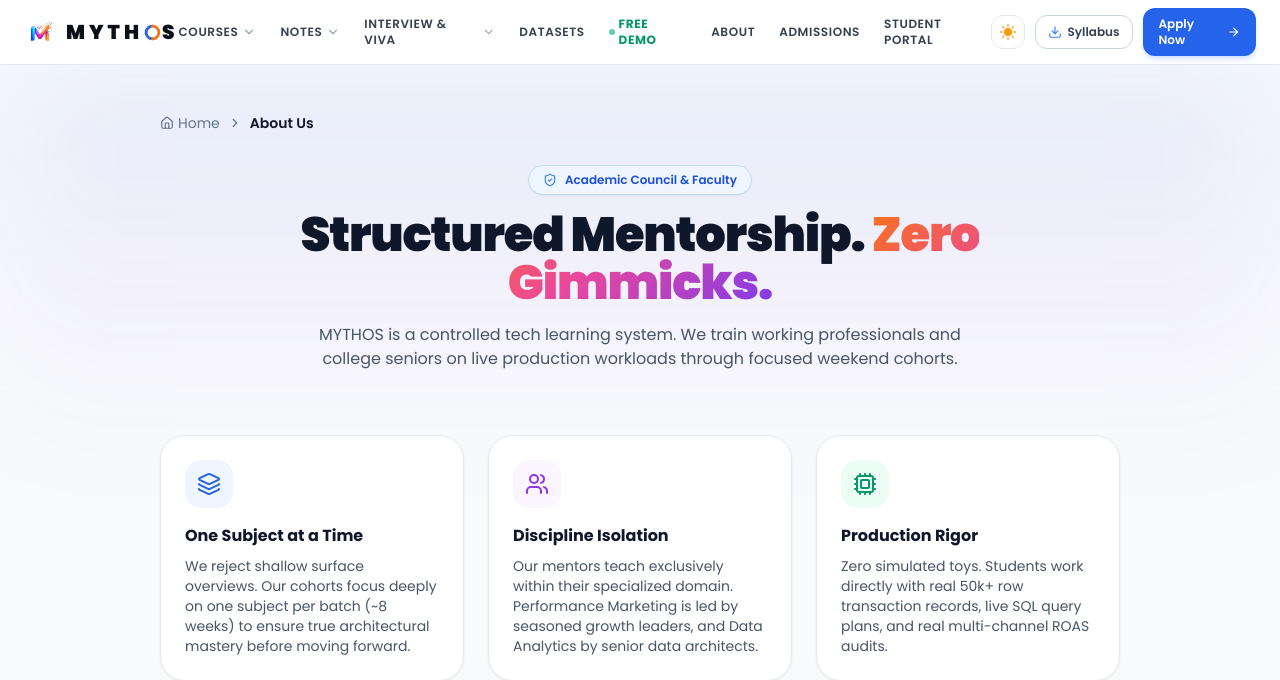
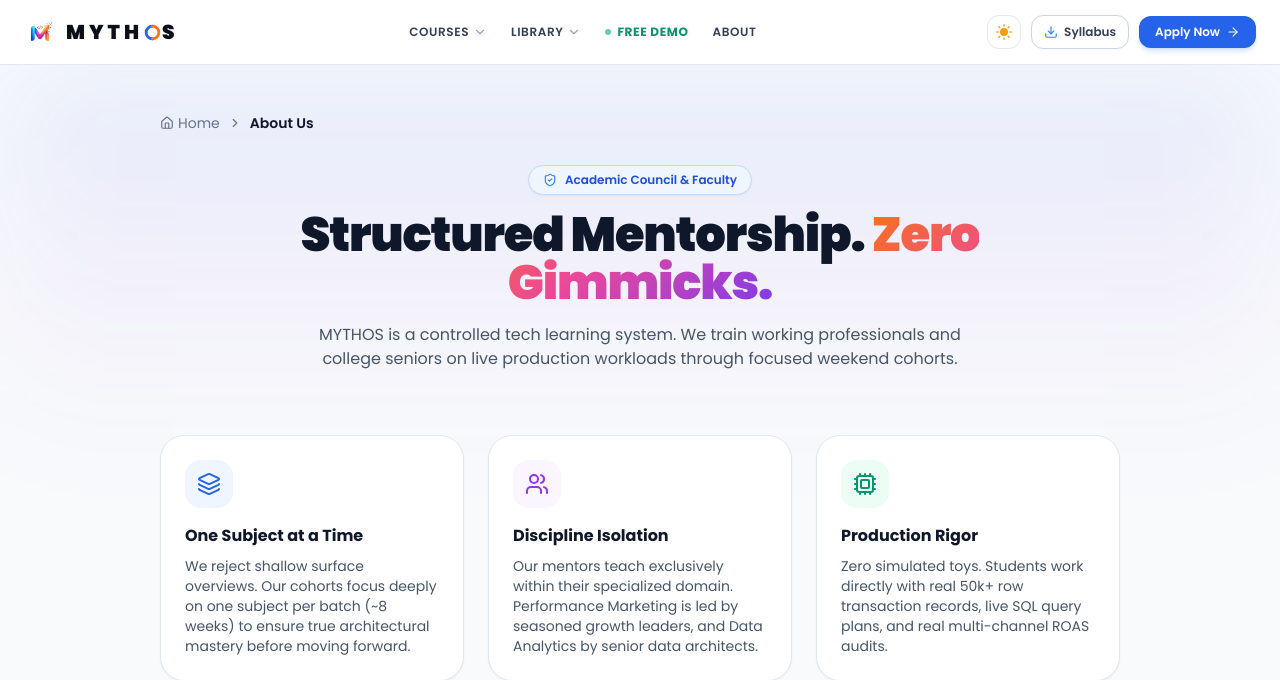
Before and after one commit to Shubham496/portfolio, a FastAPI app: page /about in a window 1280 px wide. Shown: the top 680 px of the page. Run offline with FastAPI, Linux system fonts and the light colour scheme; some libraries are stand-ins or nearby versions.

Commit message:
feat(navbar): streamline header navigation and codify decoupled vault OER curation strategy

```diff
--- a/app/templates/partials/navbar.html
+++ b/app/templates/partials/navbar.html
@@ -14,7 +14,7 @@
         </a>
 
         <!-- Desktop Navigation: Multi-Page Navigation with Hover Dropdowns -->
-        <nav class="hidden xl:flex items-center space-x-6 text-xs uppercase tracking-wider font-semibold text-slate-700 dark:text-slate-300">
+        <nav class="hidden lg:flex items-center space-x-6 text-xs uppercase tracking-wider font-semibold text-slate-700 dark:text-slate-300">
 
             <!-- 1. Courses Dropdown -->
             <div class="relative group py-4">
@@ -56,81 +56,63 @@
                 </div>
             </div>
 
-            <!-- 2. Notes & Guides Dropdown -->
+            <!-- 2. Consolidated Library & Resources Dropdown -->
             <div class="relative group py-4">
                 <a href="/library" class="flex items-center gap-1 hover:text-blue-600 dark:hover:text-blue-400 transition-colors focus:outline-none">
-                    <span>Notes</span>
+                    <span>Library</span>
                     <i data-lucide="chevron-down" class="w-3.5 h-3.5 text-slate-400 group-hover:rotate-180 transition-transform"></i>
                 </a>
-                <div class="absolute top-full left-0 w-72 pt-1 opacity-0 invisible group-hover:opacity-100 group-hover:visible transition-all duration-150 z-50">
+                <div class="absolute top-full left-0 w-80 pt-1 opacity-0 invisible group-hover:opacity-100 group-hover:visible transition-all duration-150 z-50">
                     <div class="p-3 bg-white dark:bg-slate-900 border border-slate-200 dark:border-slate-800 rounded-2xl shadow-xl normal-case space-y-1">
-                        <div class="text-[10px] font-bold uppercase tracking-wider text-slate-400 px-3 py-1">Comprehensive Study Notes</div>
-                        <a href="/library/sql?vertical=notes" class="flex items-center gap-2.5 p-2 rounded-lg hover:bg-slate-100 dark:hover:bg-slate-800 text-xs font-semibold text-slate-900 dark:text-slate-200">
-                            <i data-lucide="database" class="w-4 h-4 text-blue-500"></i> SQL Relational Notes
+                        <div class="text-[10px] font-bold uppercase tracking-wider text-slate-400 px-3 py-1">Free Learning Resources</div>
+                        <a href="/library" class="flex items-start gap-3 p-2 rounded-xl hover:bg-slate-100 dark:hover:bg-slate-800 transition-colors">
+                            <div class="w-7 h-7 rounded-lg bg-blue-100 dark:bg-blue-950 text-blue-600 flex items-center justify-center shrink-0 mt-0.5">
+                                <i data-lucide="book-open" class="w-3.5 h-3.5"></i>
+                            </div>
+                            <div>
+                                <p class="text-xs font-bold text-slate-900 dark:text-white">Curriculum Notes &amp; Guides</p>
+                                <p class="text-[11px] text-slate-500">SQL, Python, Power BI, Excel &amp; Marketing</p>
+                            </div>
                         </a>
-                        <a href="/library/python?vertical=notes" class="flex items-center gap-2.5 p-2 rounded-lg hover:bg-slate-100 dark:hover:bg-slate-800 text-xs font-semibold text-slate-900 dark:text-slate-200">
-                            <i data-lucide="code-2" class="w-4 h-4 text-amber-500"></i> Python Internals Notes
+                        <a href="/library?vertical=viva" class="flex items-start gap-3 p-2 rounded-xl hover:bg-slate-100 dark:hover:bg-slate-800 transition-colors">
+                            <div class="w-7 h-7 rounded-lg bg-amber-100 dark:bg-amber-950 text-amber-600 flex items-center justify-center shrink-0 mt-0.5">
+                                <i data-lucide="help-circle" class="w-3.5 h-3.5"></i>
+                            </div>
+                            <div>
+                                <p class="text-xs font-bold text-slate-900 dark:text-white">Interview &amp; Viva Banks</p>
+                                <p class="text-[11px] text-slate-500">Production traps, gotchas &amp; oral questions</p>
+                            </div>
                         </a>
-                        <a href="/library/bi?vertical=notes" class="flex items-center gap-2.5 p-2 rounded-lg hover:bg-slate-100 dark:hover:bg-slate-800 text-xs font-semibold text-slate-900 dark:text-slate-200">
-                            <i data-lucide="bar-chart-3" class="w-4 h-4 text-emerald-500"></i> Power BI & DAX Notes
+                        <a href="/library/datasets" class="flex items-start gap-3 p-2 rounded-xl hover:bg-slate-100 dark:hover:bg-slate-800 transition-colors">
+                            <div class="w-7 h-7 rounded-lg bg-emerald-100 dark:bg-emerald-950 text-emerald-600 flex items-center justify-center shrink-0 mt-0.5">
+                                <i data-lucide="database" class="w-3.5 h-3.5"></i>
+                            </div>
+                            <div>
+                                <p class="text-xs font-bold text-slate-900 dark:text-white">Practice Datasets Vault</p>
+                                <p class="text-[11px] text-slate-500">Real-world e-commerce, transit &amp; ad data</p>
+                            </div>
                         </a>
-                        <a href="/library/digital-marketing?vertical=notes" class="flex items-center gap-2.5 p-2 rounded-lg hover:bg-slate-100 dark:hover:bg-slate-800 text-xs font-semibold text-slate-900 dark:text-slate-200">
-                            <i data-lucide="trending-up" class="w-4 h-4 text-purple-500"></i> Marketing & SEO Notes
-                        </a>
-                        <div class="pt-2 border-t border-slate-100 dark:border-slate-800">
-                            <a href="/library" class="block text-center text-xs font-bold text-blue-600 dark:text-blue-400 hover:underline py-1">
-                                View Full Library Hub &rarr;
+                        <div class="pt-2 border-t border-slate-100 dark:border-slate-800 flex items-center justify-between px-2 text-xs">
+                            <a href="/student/dashboard" class="font-semibold text-slate-600 dark:text-slate-400 hover:text-blue-600 flex items-center gap-1.5 py-1">
+                                <i data-lucide="user" class="w-3.5 h-3.5"></i>
+                                <span>Student Portal</span>
+                            </a>
+                            <a href="/library" class="font-bold text-blue-600 dark:text-blue-400 hover:underline py-1">
+                                Full Catalog &rarr;
                             </a>
                         </div>
                     </div>
                 </div>
             </div>
 
-            <!-- 3. Interview & Viva Questions Dropdown -->
-            <div class="relative group py-4">
-                <a href="/library?vertical=viva" class="flex items-center gap-1 hover:text-blue-600 dark:hover:text-blue-400 transition-colors focus:outline-none">
-                    <span>Interview &amp; Viva</span>
-                    <i data-lucide="chevron-down" class="w-3.5 h-3.5 text-slate-400 group-hover:rotate-180 transition-transform"></i>
-                </a>
-                <div class="absolute top-full left-0 w-72 pt-1 opacity-0 invisible group-hover:opacity-100 group-hover:visible transition-all duration-150 z-50">
-                    <div class="p-3 bg-white dark:bg-slate-900 border border-slate-200 dark:border-slate-800 rounded-2xl shadow-xl normal-case space-y-1">
-                        <div class="text-[10px] font-bold uppercase tracking-wider text-slate-400 px-3 py-1">Practical Viva &amp; Gotchas</div>
-                        <a href="/library/sql?vertical=viva" class="flex items-center gap-2.5 p-2 rounded-lg hover:bg-slate-100 dark:hover:bg-slate-800 text-xs font-semibold text-slate-900 dark:text-slate-200">
-                            <i data-lucide="help-circle" class="w-4 h-4 text-blue-500"></i> Top 45 SQL Viva Traps
-                        </a>
-                        <a href="/library/python?vertical=viva" class="flex items-center gap-2.5 p-2 rounded-lg hover:bg-slate-100 dark:hover:bg-slate-800 text-xs font-semibold text-slate-900 dark:text-slate-200">
-                            <i data-lucide="help-circle" class="w-4 h-4 text-amber-500"></i> Python Mutable Traps & Vivas
-                        </a>
-                        <a href="/library/bi?vertical=viva" class="flex items-center gap-2.5 p-2 rounded-lg hover:bg-slate-100 dark:hover:bg-slate-800 text-xs font-semibold text-slate-900 dark:text-slate-200">
-                            <i data-lucide="help-circle" class="w-4 h-4 text-emerald-500"></i> Power BI & DAX Oral Questions
-                        </a>
-                    </div>
-                </div>
-            </div>
-
-            <!-- 4. Datasets Link -->
-            <a href="/library/datasets" class="hover:text-blue-600 dark:hover:text-blue-400 transition-colors">
-                Datasets
-            </a>
-
-            <!-- 5. Free Demo Class Link -->
-            <a href="/demo" class="hover:text-blue-600 dark:hover:text-blue-400 transition-colors text-emerald-600 dark:text-emerald-400 font-bold flex items-center gap-1">
+            <!-- 3. Free Demo Class Link -->
+            <a href="/demo" class="hover:text-blue-600 dark:hover:text-blue-400 transition-colors text-emerald-600 dark:text-emerald-400 font-bold flex items-center gap-1.5">
                 <span class="w-1.5 h-1.5 rounded-full bg-emerald-500 animate-pulse"></span> Free Demo
             </a>
 
-            <!-- 6. About Faculty Link -->
+            <!-- 4. About Faculty Link -->
             <a href="/about" class="hover:text-blue-600 dark:hover:text-blue-400 transition-colors">
                 About
-            </a>
-
-            <!-- 7. Admissions Desk Link -->
-            <a href="/register" class="hover:text-blue-600 dark:hover:text-blue-400 transition-colors">
-                Admissions
-            </a>
-
-            <!-- 8. Student Portal Link -->
-            <a href="/student/dashboard" class="hover:text-blue-600 dark:hover:text-blue-400 transition-colors">
-                Student Portal
             </a>
 
         </nav>
@@ -168,27 +150,27 @@
             </a>
 
             <!-- Hamburger Button (mobile/tablet) -->
-            <button id="mobile-menu-btn" class="xl:hidden p-2 rounded-xl border border-slate-200 dark:border-slate-800 text-slate-700 dark:text-slate-300">
+            <button id="mobile-menu-btn" class="lg:hidden p-2 rounded-xl border border-slate-200 dark:border-slate-800 text-slate-700 dark:text-slate-300">
                 <i data-lucide="menu" class="w-5 h-5"></i>
             </button>
         </div>
     </div>
 
     <!-- Mobile Nav Menu (Multi-Page Navigation) -->
-    <div id="mobile-menu" class="hidden xl:hidden border-t border-slate-200 dark:border-slate-800 bg-white dark:bg-[#070B14] px-4 pb-4 pt-3 space-y-2">
+    <div id="mobile-menu" class="hidden lg:hidden border-t border-slate-200 dark:border-slate-800 bg-white dark:bg-[#070B14] px-4 pb-4 pt-3 space-y-2">
         <a href="/" class="block py-2 text-sm font-semibold text-slate-800 dark:text-slate-200 hover:text-blue-600">Home &amp; Cohorts</a>
+        <a href="/#programs" class="block py-2 text-sm font-semibold text-slate-800 dark:text-slate-200 hover:text-blue-600">Weekend Programs</a>
         <a href="/library" class="block py-2 text-sm font-semibold text-slate-800 dark:text-slate-200 hover:text-blue-600">Resource Library Hub</a>
         <div class="pl-3 py-1 space-y-1.5 border-l-2 border-slate-200 dark:border-slate-800 text-xs">
             <a href="/library/sql?vertical=notes" class="block text-slate-600 dark:text-slate-400">SQL Notes &amp; Internals</a>
             <a href="/library/python?vertical=notes" class="block text-slate-600 dark:text-slate-400">Python Internals &amp; Gotchas</a>
             <a href="/library/bi?vertical=notes" class="block text-slate-600 dark:text-slate-400">Power BI &amp; DAX Notes</a>
+            <a href="/library?vertical=viva" class="block text-slate-600 dark:text-slate-400">Interview &amp; Viva Banks</a>
+            <a href="/library/datasets" class="block text-slate-600 dark:text-slate-400">Practice Datasets Vault</a>
         </div>
-        <a href="/library?vertical=viva" class="block py-2 text-sm font-semibold text-slate-800 dark:text-slate-200 hover:text-blue-600">Interview &amp; Viva Banks</a>
-        <a href="/library/datasets" class="block py-2 text-sm font-semibold text-slate-800 dark:text-slate-200 hover:text-blue-600">Practice Datasets</a>
         <a href="/demo" class="block py-2 text-sm font-bold text-emerald-600 dark:text-emerald-400">Free Live Demo Class</a>
         <a href="/about" class="block py-2 text-sm font-semibold text-slate-800 dark:text-slate-200 hover:text-blue-600">About Faculty</a>
         <a href="/student/dashboard" class="block py-2 text-sm font-semibold text-slate-800 dark:text-slate-200 hover:text-blue-600">Student Portal</a>
-        <a href="/register" class="block py-2 text-sm font-semibold text-blue-600 dark:text-blue-400">Admissions Desk</a>
         <div class="pt-3 flex gap-2">
             <a href="/register" class="flex-1 text-center py-2 text-xs font-semibold rounded-xl bg-blue-600 hover:bg-blue-500 text-white transition">Apply for Cohort</a>
             <a href="/course/syllabus/download" class="flex-1 text-center py-2 text-xs font-semibold rounded-xl border border-slate-300 dark:border-slate-700 text-slate-700 dark:text-slate-300 transition">Syllabus PDF</a>
```
Also changed, not shown: AGENTS.md (+1 -1 lines), Changeslog.md (+10 -10 lines), GUIDE.md (+5 -0 lines), agent.md (+1 -1 lines), docs/CHANGELOG_ARCHIVE.md.
